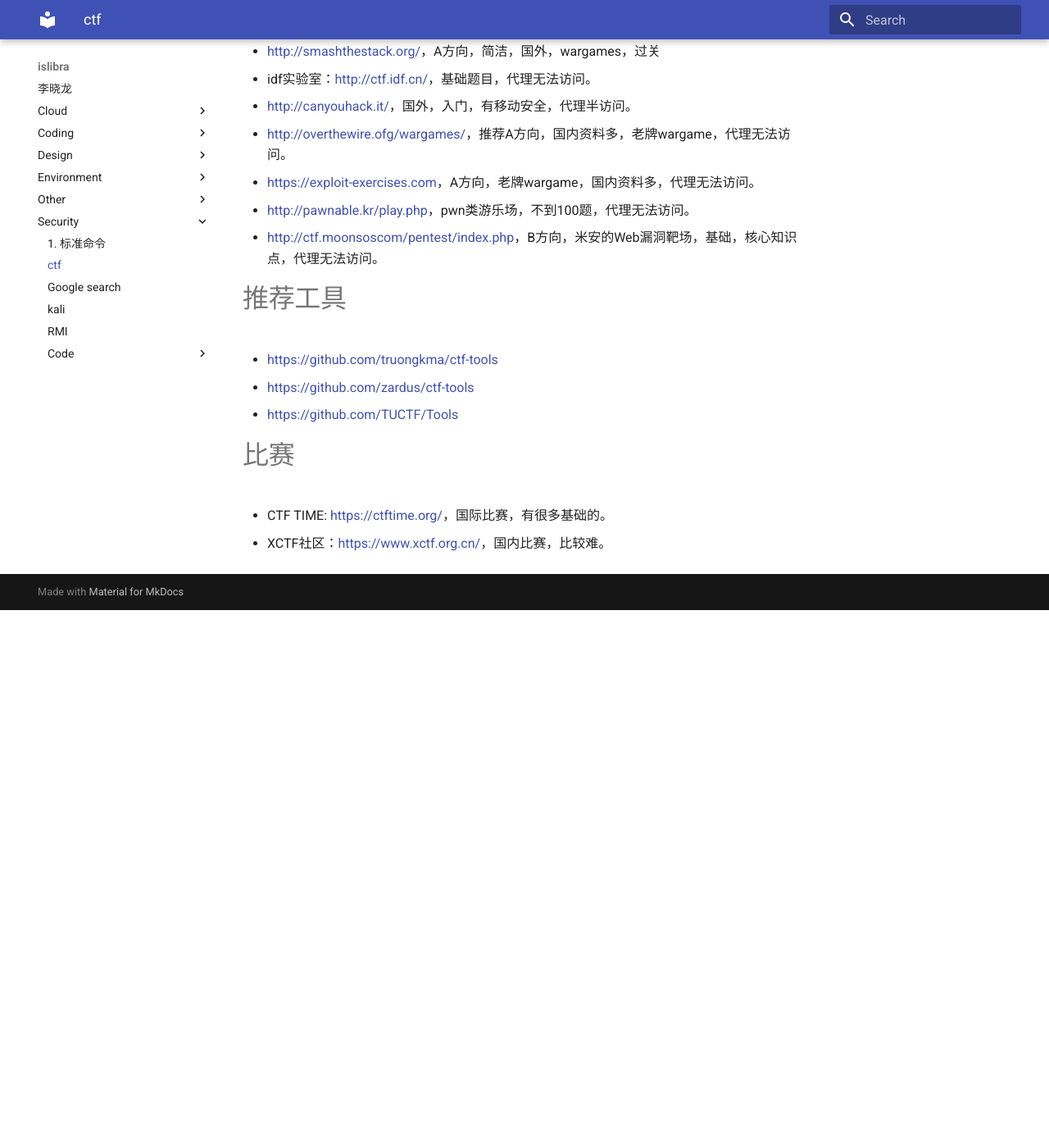
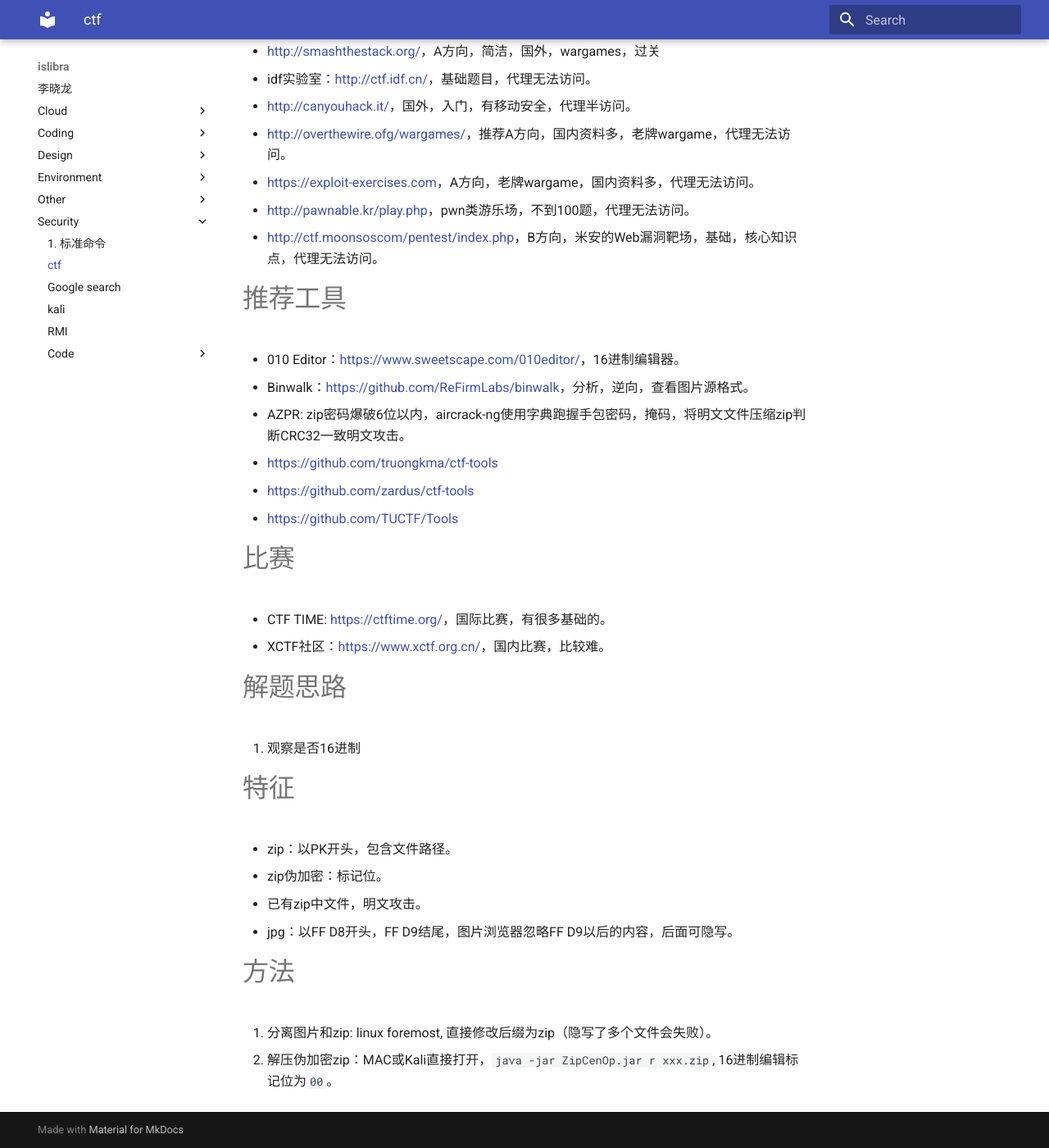
Before and after one commit to islibra/wiki, an MkDocs documentation site: the page built from docs/security/ctf.md, in a window 1280 px wide and 1400 px high, scrolled down 707 px. Shown: the whole window at 82% size. Built offline with MkDocs 1.6.1 and Material for MkDocs 9.7.7, drawn with Linux system fonts in a browser that asks for light colours; before the commit the page ends 1451 px from its top, so only the background shows below that.

Commit message:
Update ctf.md

```diff
--- a/docs/security/ctf.md
+++ b/docs/security/ctf.md
@@ -30,6 +30,9 @@ title: ctf
 
 # 推荐工具
 
+- 010 Editor：<https://www.sweetscape.com/010editor/>，16进制编辑器。
+- Binwalk：<https://github.com/ReFirmLabs/binwalk>，分析，逆向，查看图片源格式。
+- AZPR: zip密码爆破6位以内，aircrack-ng使用字典跑握手包密码，掩码，将明文文件压缩zip判断CRC32一致明文攻击。
 - <https://github.com/truongkma/ctf-tools>
 - <https://github.com/zardus/ctf-tools>
 - <https://github.com/TUCTF/Tools>
@@ -38,3 +41,19 @@ title: ctf
 
 - CTF TIME: <https://ctftime.org/>，国际比赛，有很多基础的。
 - XCTF社区：<https://www.xctf.org.cn/>，国内比赛，比较难。
+
+# 解题思路
+
+1. 观察是否16进制
+
+# 特征
+
+- zip：以PK开头，包含文件路径。
+- zip伪加密：标记位。
+- 已有zip中文件，明文攻击。
+- jpg：以FF D8开头，FF D9结尾，图片浏览器忽略FF D9以后的内容，后面可隐写。
+
+# 方法
+
+1. 分离图片和zip: linux foremost, 直接修改后缀为zip（隐写了多个文件会失败）。
+2. 解压伪加密zip：MAC或Kali直接打开，`java -jar ZipCenOp.jar r xxx.zip`, 16进制编辑标记位为`00`。
```
